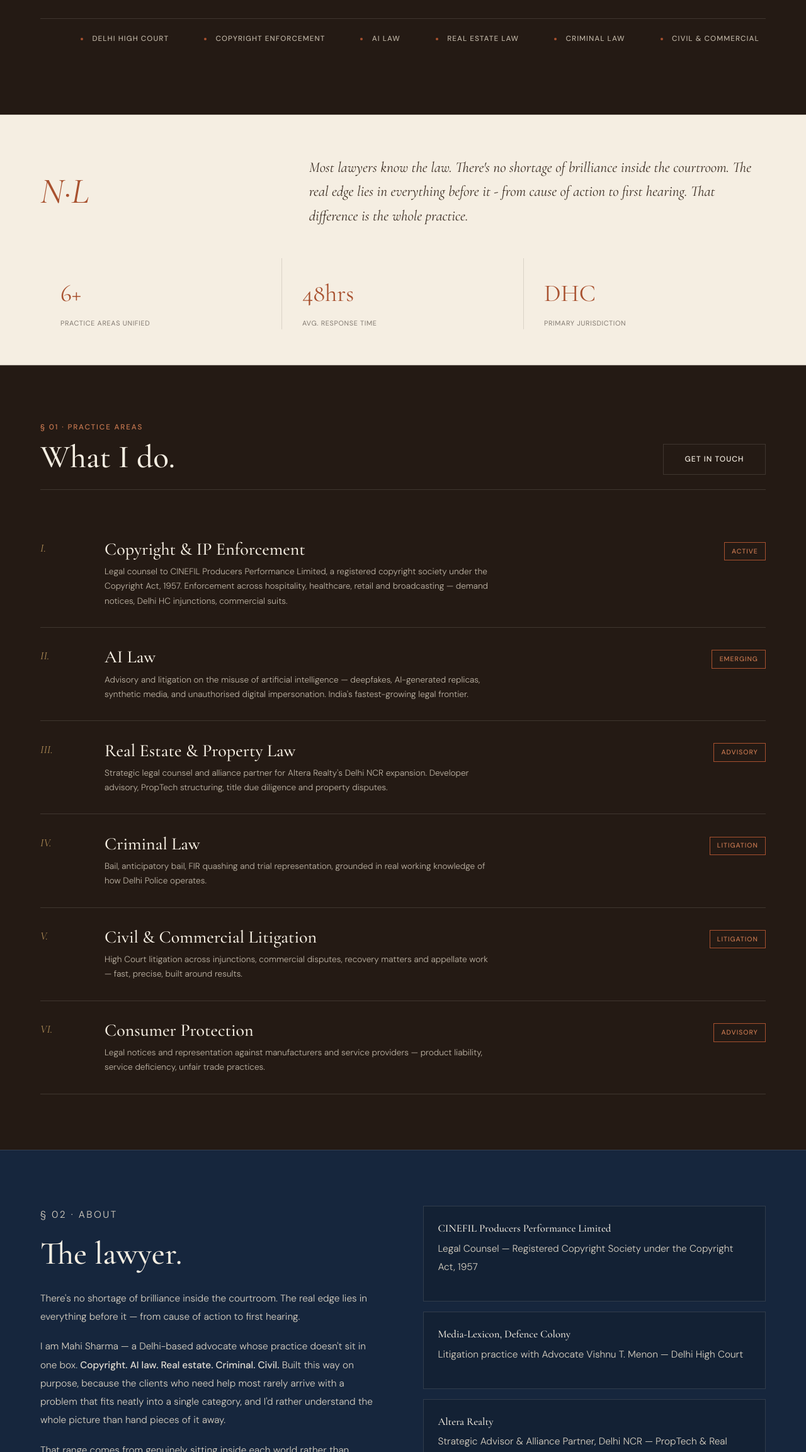
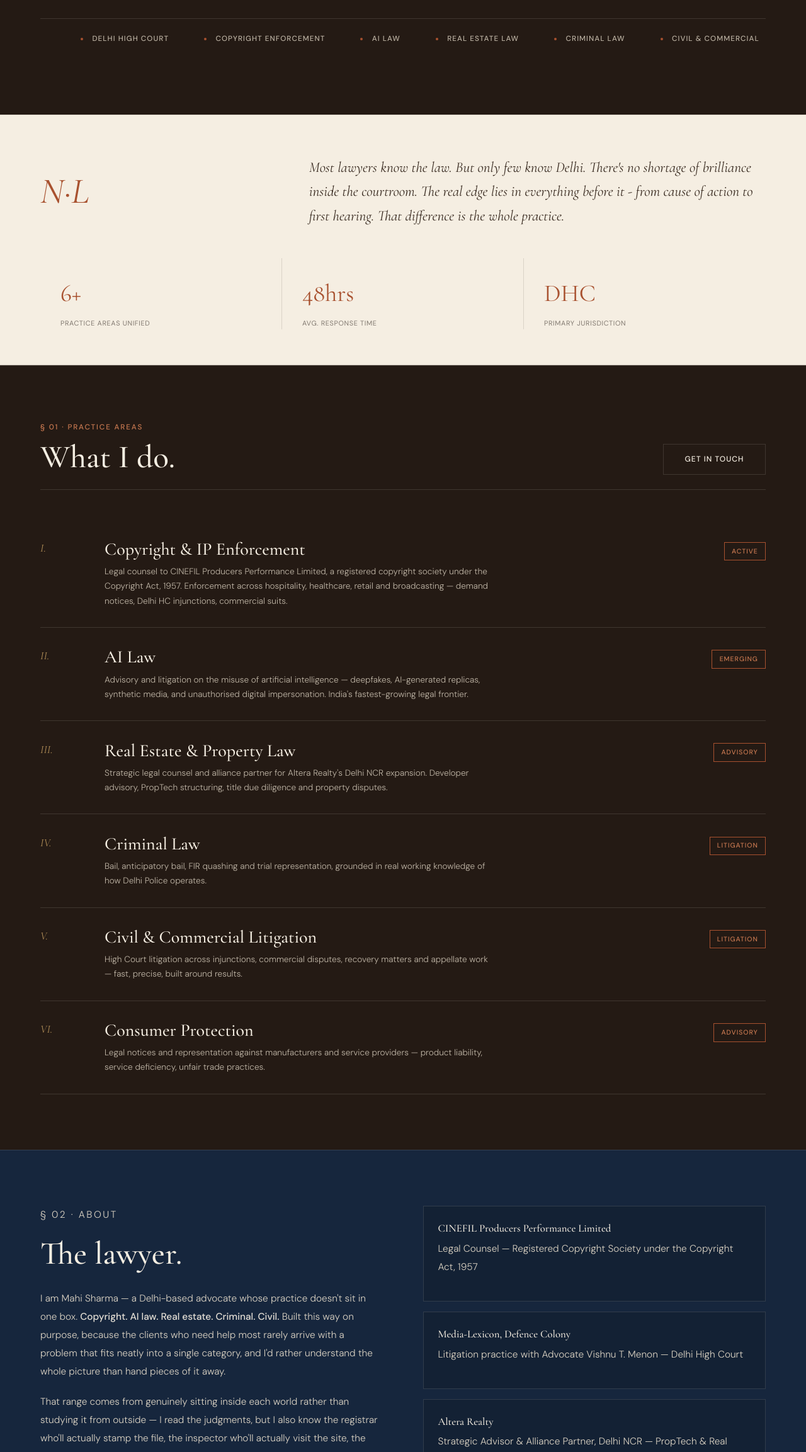
Before and after one commit to Mahisharma-novarixlegal/Novarixlegal, a plain HTML site: page index.html in a window 1280 px wide. Shown: the part 769-3075 px from the top of the page at 63% size. Drawn offline with nearby package versions, Linux system fonts and the light colour scheme.

Commit message:
updated fonts and about

```diff
--- a/index.html
+++ b/index.html
@@ -184,7 +184,7 @@ footer p{font-size:0.75rem;color:var(--terracotta-lt);opacity:0.8}
 
 <div id="intro">
   <div class="intro-mark">N&middot;L</div>
-  <div class="intro-text">Most lawyers know the law.  There's no shortage of brilliance inside the courtroom. The real edge lies in everything before it - from cause of action to first hearing. That difference is the whole practice.</div>
+  <div class="intro-text">Most lawyers know the law. But only few know Delhi. There's no shortage of brilliance inside the courtroom. The real edge lies in everything before it - from cause of action to first hearing. That difference is the whole practice.</div>
 </div>
 
 <div class="stat-row">
@@ -221,7 +221,7 @@ footer p{font-size:0.75rem;color:var(--terracotta-lt);opacity:0.8}
   <div>
     <p class="eyebrow">&sect; 02 &middot; About</p>
     <h2 class="section-title">The lawyer.</h2>
-    <p style="margin-top:1.8rem">There's no shortage of brilliance inside the courtroom. The real edge lies in everything before it — from cause of action to first hearing.</p>
+    <p style="margin-top:1.8rem"></p>
     <p>I am Mahi Sharma — a Delhi-based advocate whose practice doesn't sit in one box. <strong>Copyright. AI law. Real estate. Criminal. Civil.</strong> Built this way on purpose, because the clients who need help most rarely arrive with a problem that fits neatly into a single category, and I'd rather understand the whole picture than hand pieces of it away.</p>
     <p>That range comes from genuinely sitting inside each world rather than studying it from outside — I read the judgments, but I also know the registrar who'll actually stamp the file, the inspector who'll actually visit the site, the desk where a notice quietly stalls if nobody follows up in person. Clients come back not because I know more law than the next advocate, but because I know how to move a matter through Delhi itself.</p>
     <p>I serve as <strong>Legal Counsel to CINEFIL</strong> Producers Performance Limited, and as <strong>Strategic Advisor &amp; Alliance Partner to Altera Realty</strong> for their Delhi NCR expansion, alongside my litigation practice with <strong>Media-Lexicon</strong> in Defence Colony. Three different mandates, three very different rooms — and I show up the same way in each of them.</p>
```
